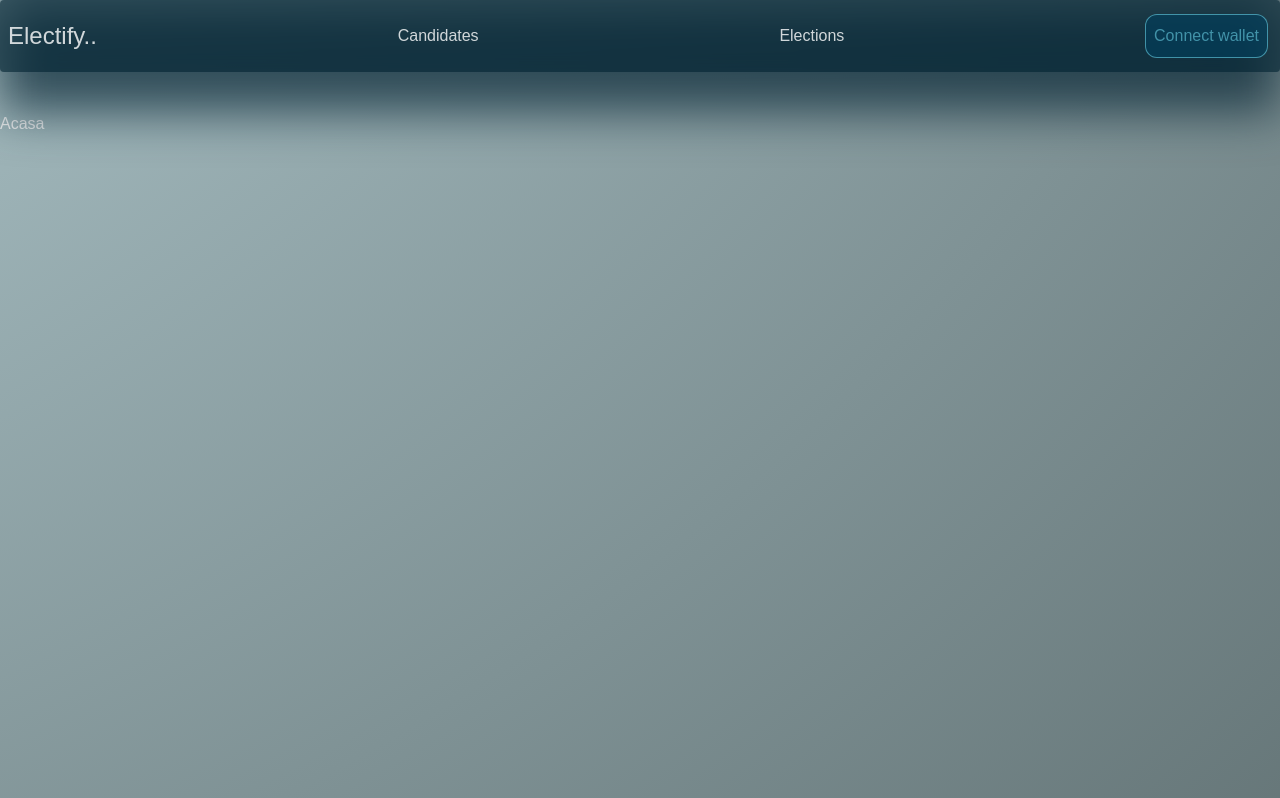
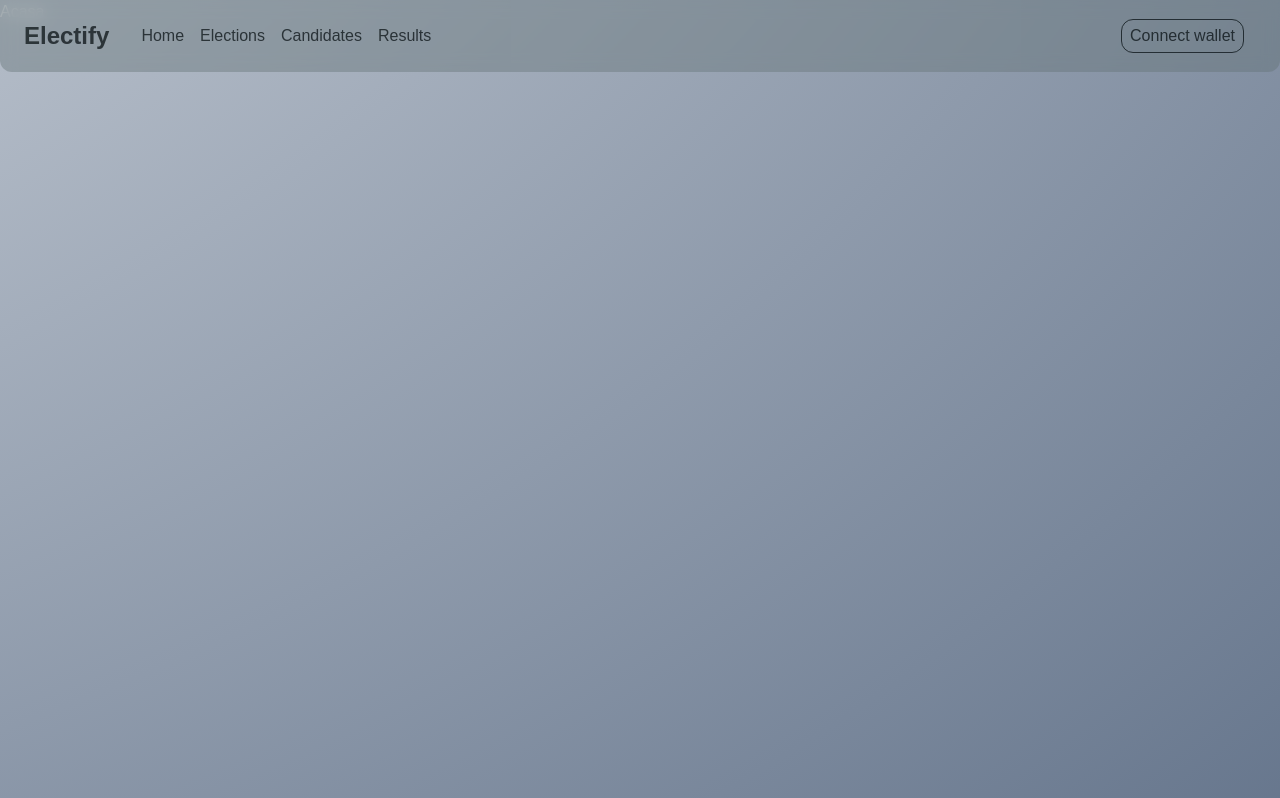
Before and after one commit to iiiulia12/ElectifyUI, a Next.js app: page / in a window 1280 px wide. Shown: the top 798 px of the page. Built offline with nearby package versions, Linux system fonts and the light colour scheme.

Commit message:
feat: improve aspect of footer and header

```diff
--- a/src/app/globals.css
+++ b/src/app/globals.css
@@ -16,6 +16,5 @@ body {
   color: var(--foreground);
   background: var(--background);
   font-family: Arial, Helvetica, sans-serif;
-  @apply bg-light-sky-blue bg-radial-[at_-80%_-90%] from-light-sky-blue to-cloudy;
-
+  @apply bg-neutral-50 bg-radial-[at_-80%_-90%] from-neutral-50 to-neutral-500;
 }
--- a/src/components/footer/index.jsx
+++ b/src/components/footer/index.jsx
@@ -1,3 +1,3 @@
 export const Footer = () => (
-  <div className={' flex bg-midnight-blue flex-row w-full h-[10vh] bg-blue-50 bottom-0'}> footer</div>
+  <div className={' flex bg-neutral-800 flex-row w-full h-[10vh] bottom-0 rounded-t-md'}> footer</div>
 )
--- a/src/components/header/connectButton.jsx
+++ b/src/components/header/connectButton.jsx
@@ -1,21 +1,50 @@
 'use client'
-import { useState } from 'react'
+import { useState, useEffect } from 'react'
 import { getAccount } from 'contract/getAccount'
 import { isEmpty, isNull } from 'lodash'
 import { Modal } from 'components/modal'
 
 const MESSAGE = 'Please install Metamask to continue..'
+const TIMEOUT_DURATION = 30000 // 30 seconds timeout
 
 export const ConnectButton = () => {
   const [currentAccount, setCurrentAccount] = useState('')
   const [isModalOpen, setIsModalOpen] = useState(false)
+  const [isWaiting, setIsWaiting] = useState(false)
+  const [isCheckingStorage, setIsCheckingStorage] = useState(true)
+
+  useEffect(() => {
+    const savedAccount = localStorage.getItem('walletAddress')
+    if (savedAccount) {
+      setCurrentAccount(savedAccount)
+    }
+    setIsCheckingStorage(false)
+  }, [])
 
   const handleClick = async () => {
-    const account = await getAccount()
-    !isNull(account) ? setCurrentAccount(account) : setIsModalOpen(true)
+    setIsWaiting(true)
+    const timeoutId = setTimeout(() => {
+      setIsWaiting(false)
+      setIsModalOpen(true)
+    }, TIMEOUT_DURATION)
+
+    try {
+      const account = await getAccount()
+      if (!isNull(account)) {
+        setCurrentAccount(account)
+        localStorage.setItem('walletAddress', account)
+      } else {
+        setIsModalOpen(true)
+      }
+    } catch (error) {
+      setIsModalOpen(true)
+    } finally {
+      clearTimeout(timeoutId)
+      setIsWaiting(false)
+    }
   }
 
-  const hoverClass = isEmpty(currentAccount) ? ' hover:shadow-[0px_0px_20px_5px]  hover:shadow-cloudy/50' : ''
+  const hoverClass = isEmpty(currentAccount) ? ' hover:shadow-[0px_0px_20px_5px] hover:cursor-pointer  hover:shadow-neutral-800/50' : ''
 
   return (
     <>
@@ -23,8 +52,11 @@ export const ConnectButton = () => {
         onClick={async () => {
           await handleClick()
         }}
-        className={`flex items-center rounded-xl border bg-navy-blue/60 text-ice-blue/50 hover:text-ice-blue/70 ${hoverClass} h-[60%] px-2 py-1 mr-3 max-w-40 truncate`}>
-        <span className={'min-w-0 truncate'}>{currentAccount || 'Connect wallet'}</span>
+        disabled={isWaiting || isCheckingStorage}
+        className={`flex items-center rounded-xl border bg-primary-dark/60 text-primary-light/50 hover:text-primary-light/70 ${hoverClass} h-[60%] px-2 py-1 mr-3 max-w-40 truncate ${(isWaiting || isCheckingStorage) ? 'opacity-50 cursor-not-allowed' : ''}`}>
+        <span className={'min-w-0 truncate'}>
+          {isCheckingStorage ? 'Checking...' : isWaiting ? 'Connecting...' : currentAccount || 'Connect wallet'}
+        </span>
       </button>
       {isModalOpen && <Modal text={MESSAGE} closeModal={setIsModalOpen} />}
     </>
--- a/src/components/header/index.jsx
+++ b/src/components/header/index.jsx
@@ -2,22 +2,33 @@ import { ConnectButton } from 'components/header/connectButton'
 import Link from 'next/link'
 
 export const Header = () => (
-  <div className={'sticky top-0 relative'}>
-    <div className={' top-0  h-[14vh]  blur-xl bg-midnight-blue/70'} />
-    <div className={'w-full top-0 absolute h-[9vh]  backdrop-blur-sm '} />
+  <div className={'fixed top-0 w-full z-50'}>
+    <div className={'w-full top-0 absolute h-[9vh]  backdrop-blur-sm'} />
 
     <div
       className={
-        'absolute text-white/80 flex flex-row w-full rounded  h-[9vh] bg-midnight-blue/60 top-0 items-center justify-between '
+        ' absolute bg-cloudy/40 text-blackish-blue/70 flex flex-row w-full rounded-b-xl h-[9vh] items-center px-6'
       }>
-      <div className={'ml-2  text-2xl'}> Electify..</div>
-      <button>
-        <Link href={'/candidates'}>Candidates</Link>
-      </button>
-      <button>
-        <Link href={'/elections'}>Elections</Link>
-      </button>
-      <ConnectButton />
+      <div className={'text-2xl font-bold mr-8'}>Electify</div>
+
+      <div className={'flex items-center space-x-4'}>
+        <Link href={'/'} className={'hover:text-white transition-colors'}>
+          Home
+        </Link>
+        <Link href={'/elections'} className={'hover:text-neutral-300 transition-colors'}>
+          Elections
+        </Link>
+        <Link href={'/candidates'} className={'hover:text-neutral-300 transition-colors'}>
+          Candidates
+        </Link>
+        <Link href={'/results'} className={'hover:text-neutral-300 transition-colors'}>
+          Results
+        </Link>
+      </div>
+
+      <div className={'ml-auto'}>
+        <ConnectButton />
+      </div>
     </div>
   </div>
 )
--- a/tailwind.config.mjs
+++ b/tailwind.config.mjs
@@ -13,20 +13,39 @@ export default {
         'light-sky-blue': '#d9f5fb',
         cloudy: '#617173',
         'dark-cloudy': '#273132',
+
         'deep-ocean': '#006c9e',
         'navy-blue': '#00405e',
         'midnight-blue': '#032332',
         'blackish-blue': '#01090c',
-        'ice-blue': '#7bebff',
-        'frosted-blue': '#54e5ff',
-        'caribbean-blue': '#2cdfff',
-        'electric-cyan': '#0cd4f7',
-        'tropical-teal': '#06b6d4',
-        'sea-breeze': '#0c9eb8',
-        'deep-teal': '#10889d',
-        'forest-teal': '#127283',
-        'dark-teal': '#135d6a',
-        'midnight-teal': '#124a53'
+
+        // Secondary Teals
+        'secondary-teal': '#0d9488',
+        'secondary-light': '#2dd4bf',
+        'secondary-dark': '#0f766e',
+
+        // Accent Colors
+        'accent-coral': '#f97316',
+        'accent-light': '#fdba74',
+        'accent-dark': '#ea580c',
+
+        // Neutral Tones
+        'neutral-50': '#f8fafc',
+        'neutral-100': '#f1f5f9',
+        'neutral-200': '#e2e8f0',
+        'neutral-300': '#cbd5e1',
+        'neutral-400': '#94a3b8',
+        'neutral-500': '#64748b',
+        'neutral-600': '#475569',
+        'neutral-700': '#334155',
+        'neutral-800': '#1e293b',
+        'neutral-900': '#0f172a',
+
+        // Success/Error States
+        success: '#22c55e',
+        error: '#ef4444',
+        warning: '#f59e0b',
+        info: '#3b82f6'
       }
     }
   },
```
